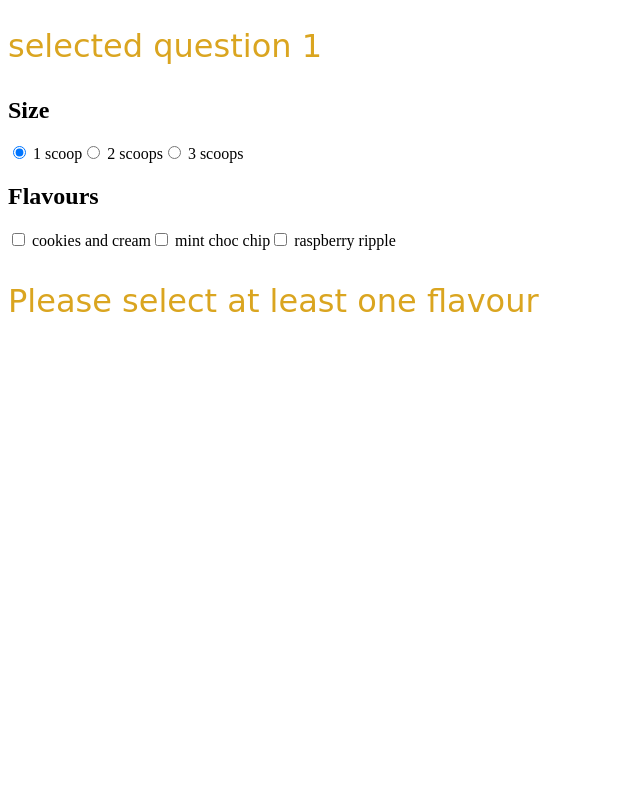
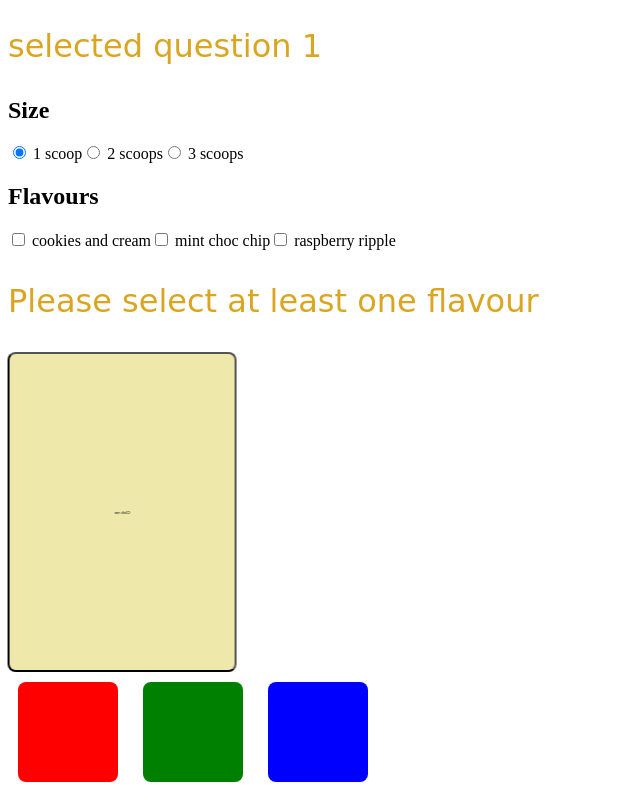
Before and after one commit to ecaterina99/Svelte, a SvelteKit app in the folder my-svelte-app/: page / in a window 1280 px wide. Shown: the part 2298-3098 px from the top of the page, without its empty margins (0-640 px from the left). Before the commit the page ends 2650 px from the top, so only its background shows below. Built offline with nearby package versions, Linux system fonts and the light colour scheme.

Commit message:
Add style

```diff
--- a/my-svelte-app/src/routes/+page.svelte
+++ b/my-svelte-app/src/routes/+page.svelte
@@ -124,7 +124,10 @@
 
     const formatter = new Intl.ListFormat('en', { style: 'long', type: 'conjunction' });
 
+    let active = $state(false);
 
+
+    import Box from './Box.svelte';
 </script>
 
 
@@ -340,8 +343,89 @@
     </p>
 {/if}
 
+<button
+        class="card"
+        style:transform={active? 'rotateY(0)' : ''}
+        style:--bg-1="palegoldenrod"
+        style:--bg-2="black"
+        style:--bg-3="goldenrod"
+        onclick={() => active = !active}
+>
+    Click me
+</button>
+
+
+
+<div class="boxes">
+    <Box --color="red" />
+    <Box --color="green" />
+    <Box --color="blue" />
+</div>
 
 <style>
+    .card {
+        position: relative;
+        aspect-ratio: 2.5 / 3.5;
+        font-size: min(1vh, 0.25rem);
+        height: 80em;
+        background: var(--bg-1);
+        border-radius: 2em;
+        transform: rotateY(180deg);
+        transition: transform 0.4s;
+        transform-style: preserve-3d;
+        padding: 0;
+        user-select: none;
+        cursor: pointer;
+    }
+
+    .card.flipped {
+        transform: rotateY(0);
+    }
+
+    .front, .back {
+        display: flex;
+        align-items: center;
+        justify-content: center;
+        position: absolute;
+        width: 100%;
+        height: 100%;
+        left: 0;
+        top: 0;
+        backface-visibility: hidden;
+        border-radius: 2em;
+        border: 1px solid var(--fg-2);
+        box-sizing: border-box;
+        padding: 2em;
+    }
+
+    .front {
+        font-size: 10em;
+        background-size: 8em 8em, 8em 8em;
+    }
+
+    .back {
+        transform: rotateY(180deg);
+    }
+
+    .symbol {
+        font-size: 80em;
+        color: var(--fg-1);
+    }
+
+    .pattern {
+        width: 100%;
+        height: 100%;
+        background-color: var(--bg-2);
+
+        background-image:
+                radial-gradient(var(--bg-3) 0.9em, transparent 1em),
+                repeating-radial-gradient(var(--bg-3) 0, var(--bg-3) 0.4em, transparent 0.5em, transparent 2em, var(--bg-3) 2.1em, var(--bg-3) 2.5em, transparent 2.6em, transparent 5em);
+        background-size: 3em 3em, 9em 9em;
+        background-position: 0 0;
+        border-radius: 1em;
+    }
+
+
     .pointer {
         color: blue;
     }
--- /dev/null
+++ b/my-svelte-app/src/routes/Box.svelte
@@ -0,0 +1,14 @@
+<div class="box"></div>
+
+
+<style>
+    .box {
+        width: 100px;
+        height: 100px;
+        border-radius: 8px;
+        margin: 10px;
+
+        /* use CSS variable */
+        background-color: var(--color, gray);
+    }
+</style>
```
